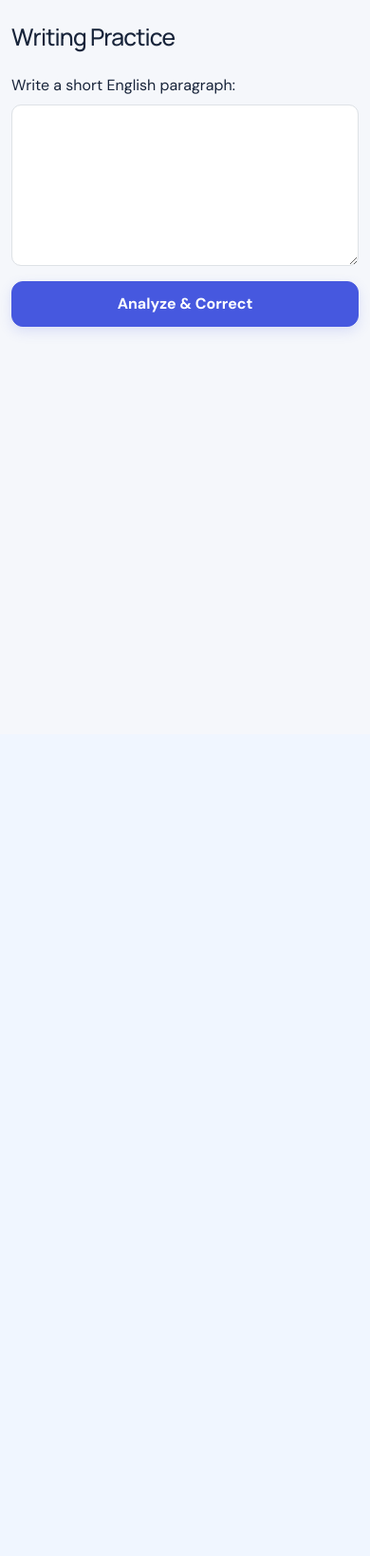
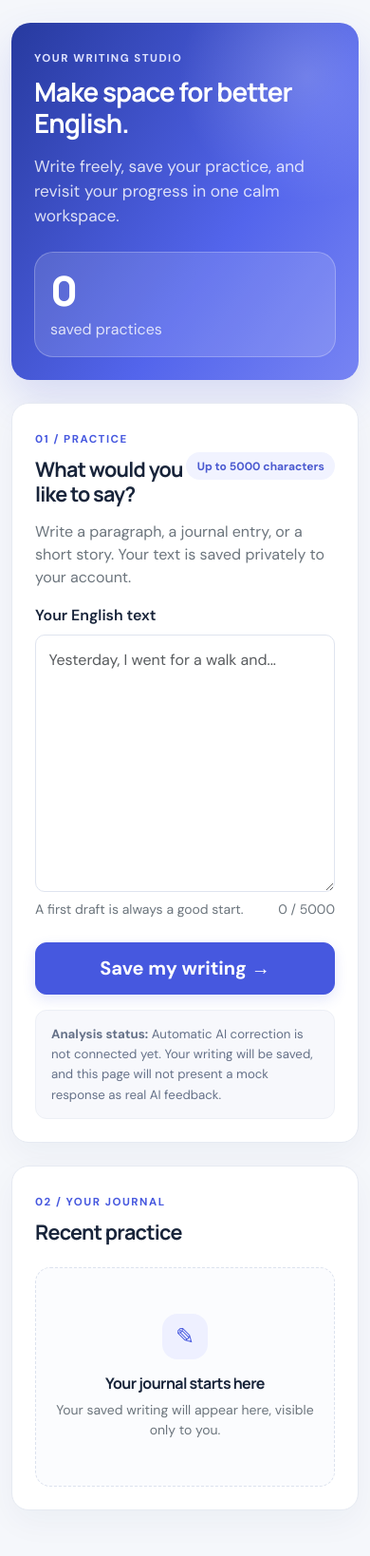
Before and after one commit to SoheilAbdollahiii/english-learning, a Django app: page /writing/ in a window 390 px wide. Shown: the part 71-1709 px from the top of the page at 95% size. Before the commit the page ends 420 px from the top, so only its background shows below. Run offline with Django 5.2, Linux system fonts and the light colour scheme; a user stored in the database is signed in; data that the repository does not hold is empty.

Commit message:
Build responsive writing workspace and private history UI

```diff
--- a/templates/writing/submit.html
+++ b/templates/writing/submit.html
@@ -1,50 +1,85 @@
 {% extends 'base.html' %}
 
+{% block title %}Writing Studio · English Studio{% endblock %}
+
 {% block content %}
-<div class="row">
-    <div class="col-md-8 mx-auto">
-        <h2 class="mb-4">Writing Practice</h2>
+<section class="writing-hero rounded-4 p-4 p-lg-5 mb-4">
+    <div class="row align-items-center g-4">
+        <div class="col-lg-8">
+            <span class="eyebrow">YOUR WRITING STUDIO</span>
+            <h1 class="display-6 fw-bold mt-2 mb-3">Make space for better English.</h1>
+            <p class="lead mb-0">Write freely, save your practice, and revisit your progress in one calm workspace.</p>
+        </div>
+        <div class="col-lg-4">
+            <div class="stat-panel">
+                <span class="stat-number">{{ submission_count }}</span>
+                <span class="stat-label">saved practice{% if submission_count != 1 %}s{% endif %}</span>
+            </div>
+        </div>
+    </div>
+</section>
 
-        <form method="post" class="mb-4">
-            {% csrf_token %}
-            <div class="mb-3">
-                <label for="text" class="form-label">Write a short English paragraph:</label>
-                <textarea name="text" id="text" class="form-control" rows="6" required>{{ user_text }}</textarea>
+<div class="row g-4">
+    <div class="col-lg-7">
+        <section class="surface-card p-4 p-lg-5 h-100">
+            <div class="d-flex align-items-center justify-content-between mb-3">
+                <div>
+                    <span class="eyebrow">01 / PRACTICE</span>
+                    <h2 class="h4 fw-bold mt-2 mb-0">What would you like to say?</h2>
+                </div>
+                <span class="soft-pill">Up to {{ max_characters }} characters</span>
             </div>
-            <button type="submit" class="btn btn-primary w-100">Analyze & Correct</button>
-        </form>
-
-        <!-- نمایش خطاهای سیستمی (مثلا قطعی اینترنت) -->
-        {% if error_message %}
-            <div class="alert alert-danger">
-                <strong>System Error:</strong> {{ error_message }}
+            <p class="text-secondary">Write a paragraph, a journal entry, or a short story. Your text is saved privately to your account.</p>
+            <form method="post" action="{% url 'writing_submit' %}">
+                {% csrf_token %}
+                <label class="form-label fw-semibold" for="original_text">Your English text</label>
+                <textarea class="form-control writing-editor" id="original_text" name="original_text" rows="9" maxlength="{{ max_characters }}" placeholder="Yesterday, I went for a walk and..." required aria-describedby="writing-help character-count"></textarea>
+                <div class="d-flex justify-content-between gap-3 mt-2 mb-4">
+                    <small id="writing-help" class="text-secondary">A first draft is always a good start.</small>
+                    <small id="character-count" class="text-secondary text-nowrap" aria-live="polite">0 / {{ max_characters }}</small>
+                </div>
+                <button class="btn btn-primary btn-lg w-100" type="submit">Save my writing <span aria-hidden="true">→</span></button>
+            </form>
+            <div class="notice-panel mt-3">
+                <strong>Analysis status:</strong> Automatic AI correction is not connected yet. Your writing will be saved, and this page will not present a mock response as real AI feedback.
             </div>
-        {% endif %}
-
-        <!-- نمایش بازخورد هوش مصنوعی -->
-        {% if corrections is not None %}
-            <h4 class="mt-5 mb-3">AI Feedback</h4>
-
-            {% if corrections|length > 0 %}
-                <div class="list-group">
-                {% for item in corrections %}
-                    <div class="list-group-item list-group-item-action mb-2 border rounded">
-                        <div class="d-flex w-100 justify-content-between">
-                            <h6 class="mb-1 text-danger"><s>{{ item.error }}</s></h6>
-                            <h6 class="text-success fw-bold">{{ item.correction }}</h6>
+        </section>
+    </div>
+    <div class="col-lg-5">
+        <section class="surface-card p-4 p-lg-5 h-100">
+            <span class="eyebrow">02 / YOUR JOURNAL</span>
+            <h2 class="h4 fw-bold mt-2 mb-4">Recent practice</h2>
+            {% if submissions %}
+                <div class="submission-list">
+                    {% for submission in submissions %}
+                    <article class="submission-item">
+                        <div class="d-flex align-items-center justify-content-between gap-2 mb-2">
+                            <span class="soft-pill">Practice #{{ submission.pk }}</span>
+                            <time class="small text-secondary" datetime="{{ submission.created_at|date:'c' }}">{{ submission.created_at|date:"M j, Y · H:i" }}</time>
                         </div>
-                        <p class="mb-1 mt-2 text-muted">
-                            <strong>Reason:</strong> {{ item.reason }}
-                        </p>
-                    </div>
-                {% endfor %}
+                        <p class="submission-preview">{{ submission.original_text|truncatechars:180 }}</p>
+                        <div class="d-flex align-items-center gap-2 small text-secondary"><span class="status-dot" aria-hidden="true"></span>Saved · AI analysis pending</div>
+                    </article>
+                    {% endfor %}
                 </div>
             {% else %}
-                <div class="alert alert-success">
-                    Excellent! No grammatical errors found in your text.
+                <div class="empty-state text-center py-5 px-3">
+                    <div class="empty-icon mb-3" aria-hidden="true">✎</div>
+                    <h3 class="h6 fw-bold">Your journal starts here</h3>
+                    <p class="text-secondary small mb-0">Your saved writing will appear here, visible only to you.</p>
                 </div>
             {% endif %}
-        {% endif %}
+        </section>
     </div>
 </div>
+<script>
+(function () {
+    const editor = document.getElementById("original_text");
+    const counter = document.getElementById("character-count");
+    if (!editor || !counter) return;
+    const updateCount = function () { counter.textContent = editor.value.length + " / " + editor.maxLength; };
+    editor.addEventListener("input", updateCount);
+    updateCount();
+})();
+</script>
 {% endblock %}
```
